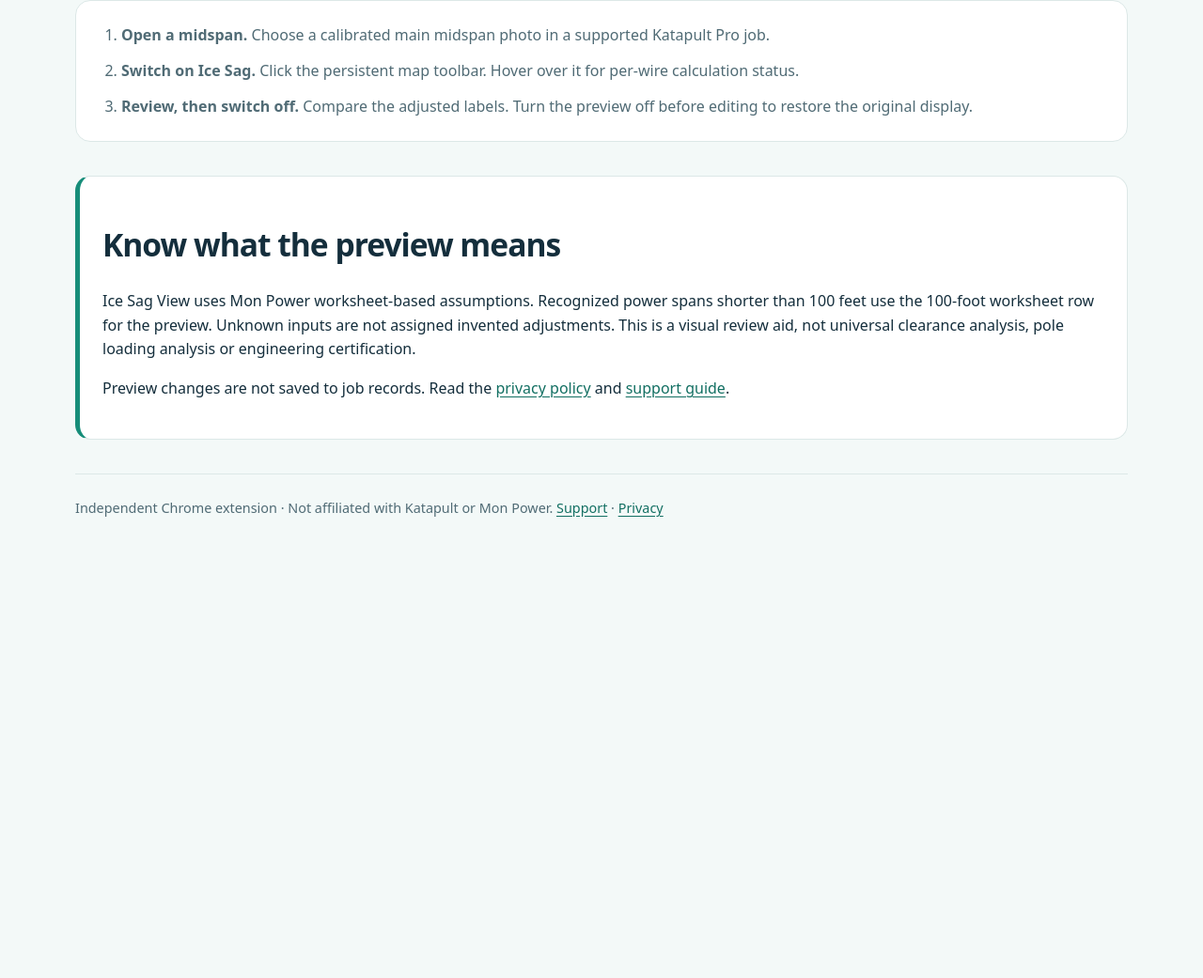
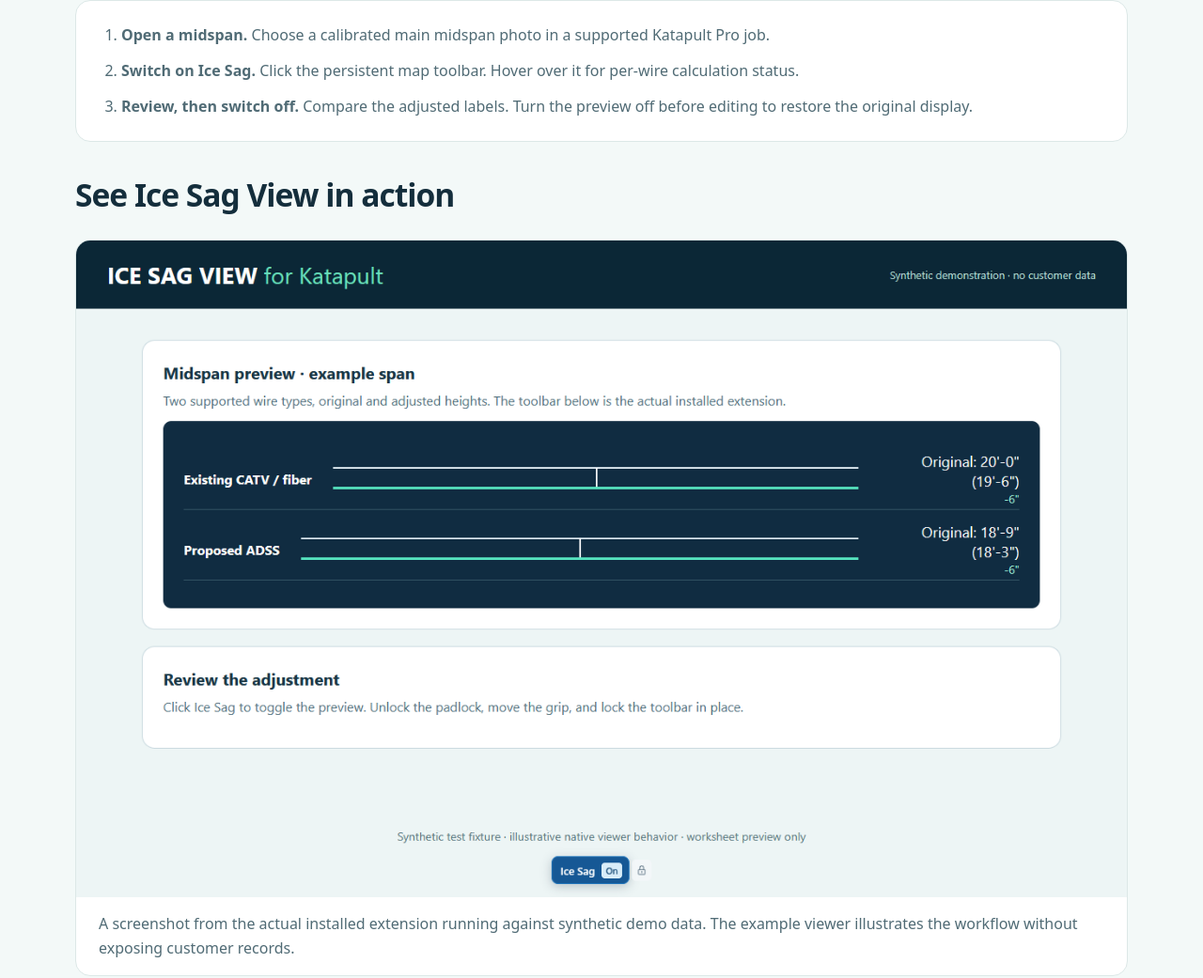
Before and after one commit to AZX-215/wcs-ice-sag-view-pages, a plain HTML site: page index.html in a window 1280 px wide. Shown: the part 1040-2081 px from the top of the page at 94% size. Before the commit the page ends 1628 px from the top, so only its background shows below. Drawn offline with Linux system fonts and the light colour scheme.

Commit message:
Add privacy-safe installed extension demo to homepage

```diff
--- a/index.html
+++ b/index.html
@@ -4,5 +4,6 @@
 <main><section class="hero"><div><span class="pill">VERSION 2.7.0 · NEW</span><h1>ICE SAG VIEW <small>for Katapult</small></h1><p class="lead">See adjusted midspan wire heights, directly in the map.</p><p>Flip on a reversible Mon Power worksheet-based ice-sag preview, then review native height handles with Make Ready View on or off.</p><a class="button" href="#how">How to use it</a> <a class="subtle" href="support.html">Get support →</a></div><div class="visual"><img src="assets/icon-128.png" width="128" height="128" alt="Two wire positions with a vertical measurement arrow"><div class="diagram"><svg viewBox="0 0 360 180" width="360" height="180" role="img" aria-label="Illustrative original and lower adjusted wire positions with a vertical difference arrow"><path d="M26 35 Q180 72 334 35" fill="none" stroke="#fff" stroke-width="5" stroke-linecap="round"/><path d="M26 35 Q180 220 334 35" fill="none" stroke="#56e4bf" stroke-width="5" stroke-linecap="round"/><path d="M180 65V115 M173 73L180 65L187 73 M173 107L180 115L187 107" fill="none" stroke="#fff" stroke-width="3" stroke-linecap="round" stroke-linejoin="round"/><text x="205" y="101" fill="#56e4bf" font-size="14">Vertical sag</text></svg></div><p>Illustrative diagram · preview only</p></div></section>
 <section><h2>What's new in 2.7.0</h2><div class="cards"><article><h3>More complete wire support</h3><p>Recognized existing and proposed communications and supported power conductors, with conservative short-span worksheet previews.</p></article><article><h3>Clear, whole-inch labels</h3><p>Native adjusted height handles in both Make Ready View modes, without long decimal movement labels.</p></article><article><h3>Move it. Lock it.</h3><p>Unlock the toolbar, drag its grip, then lock it where you want it. Reset returns it to its default position.</p></article></div></section>
 <section id="how"><h2>How to use it</h2><ol class="steps"><li><strong>Open a midspan.</strong> Choose a calibrated main midspan photo in a supported Katapult Pro job.</li><li><strong>Switch on Ice Sag.</strong> Click the persistent map toolbar. Hover over it for per-wire calculation status.</li><li><strong>Review, then switch off.</strong> Compare the adjusted labels. Turn the preview off before editing to restore the original display.</li></ol></section>
+<section aria-labelledby="demo-title"><h2 id="demo-title">See Ice Sag View in action</h2><figure style="margin:0;background:white;border:1px solid #dce8e7;border-radius:16px;overflow:hidden"><img src="assets/installed-extension-demo-1280x800.png" width="1280" height="800" loading="lazy" style="display:block;width:100%;height:auto" alt="Actual installed Ice Sag View toolbar and whole-inch preview of existing fiber and proposed ADSS on a synthetic demonstration viewer"><figcaption style="padding:16px 24px;color:#506b75">A screenshot from the actual installed extension running against synthetic demo data. The example viewer illustrates the workflow without exposing customer records.</figcaption></figure></section>
 <section class="note"><h2>Know what the preview means</h2><p>Ice Sag View uses Mon Power worksheet-based assumptions. Recognized power spans shorter than 100 feet use the 100-foot worksheet row for the preview. Unknown inputs are not assigned invented adjustments. This is a visual review aid, not universal clearance analysis, pole loading analysis or engineering certification.</p><p>Preview changes are not saved to job records. Read the <a href="privacy.html">privacy policy</a> and <a href="support.html">support guide</a>.</p></section></main>
 <footer>Independent Chrome extension · Not affiliated with Katapult or Mon Power. <a href="support.html">Support</a> · <a href="privacy.html">Privacy</a></footer></body></html>
```
Also changed, not shown: assets/installed-extension-demo-1280x800.png (added).
